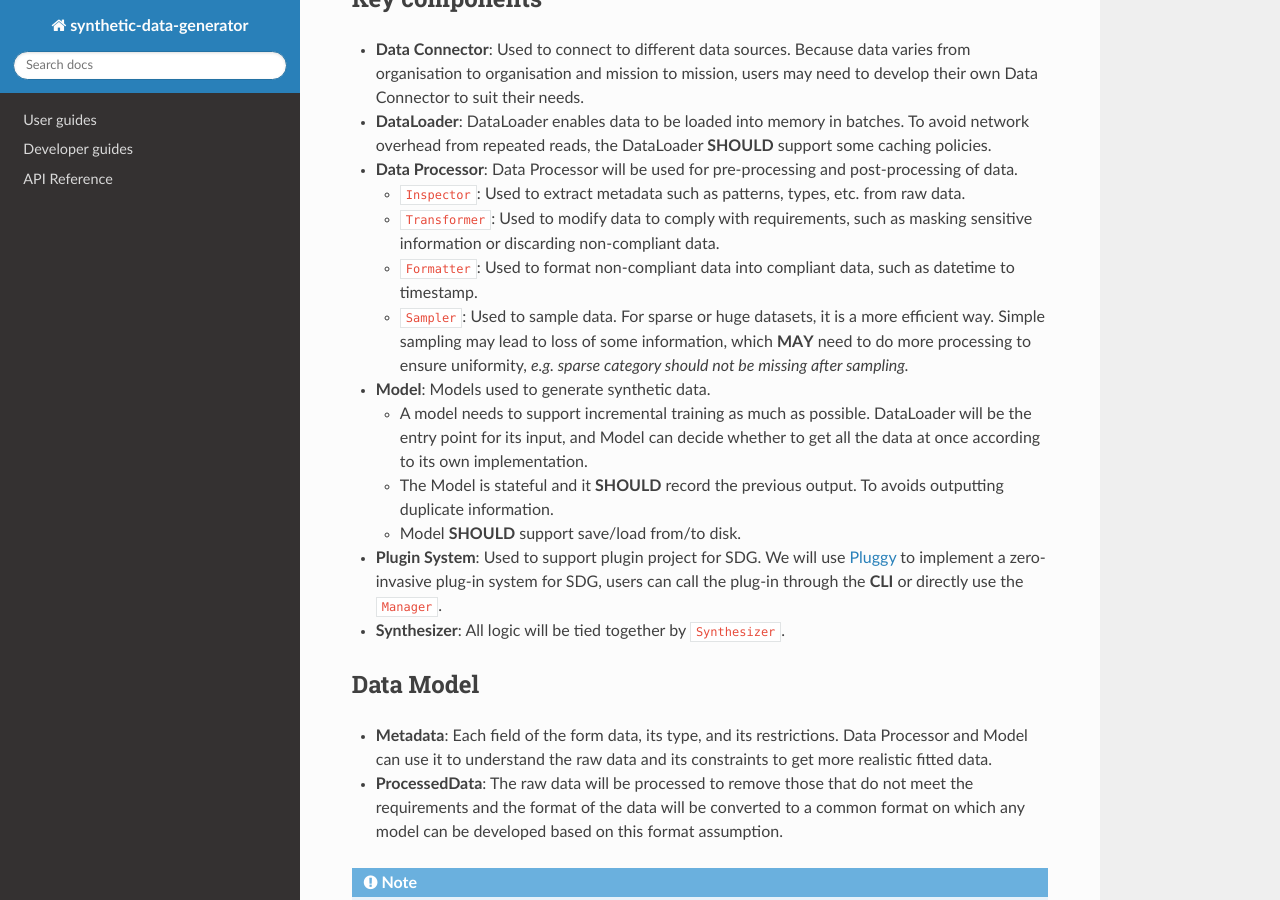
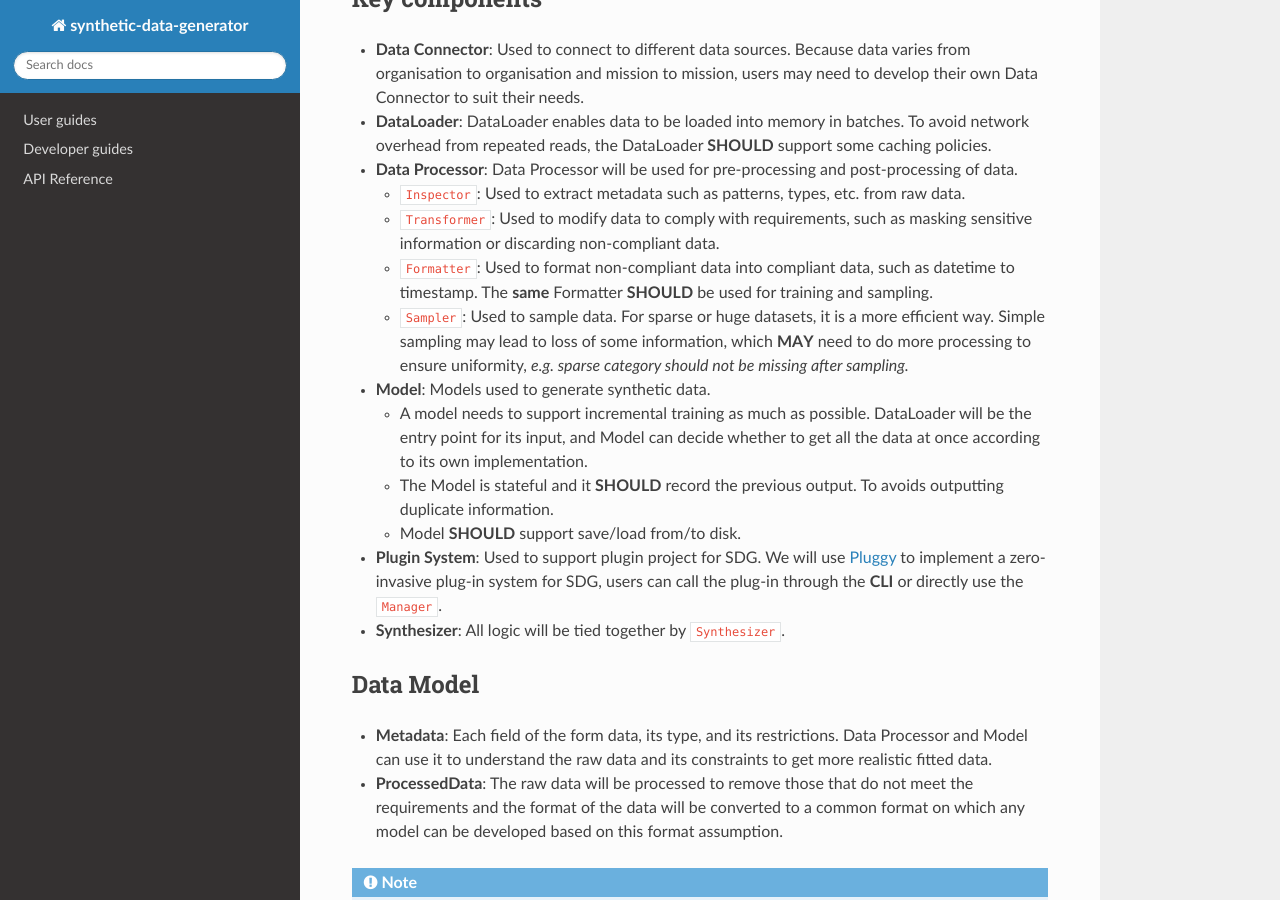
Before and after one commit to hitsz-ids/synthetic-data-generator, a Sphinx documentation site: the page built from docs/source/design/architecture.rst, in a window 1280 px wide and 900 px high, scrolled down 1539 px. Built offline with Sphinx 7.4.7 and the Read the Docs theme 2.0.0, drawn with Linux system fonts in a browser that asks for light colours; pages that are not in the unit, such as notebooks, are missing from menus.

Commit message:
Add more on docs

```diff
--- a/docs/source/design/architecture.rst
+++ b/docs/source/design/architecture.rst
@@ -53,6 +53,7 @@ Key components
   - ``Inspector``: Used to extract metadata such as patterns, types, etc. from raw data.
   - ``Transformer``: Used to modify data to comply with requirements, such as masking sensitive information or discarding non-compliant data.
   - ``Formatter``: Used to format non-compliant data into compliant data, such as datetime to timestamp.
+    The **same** Formatter **SHOULD** be used for training and sampling.
   - ``Sampler``: Used to sample data. For sparse or huge datasets, it is a more efficient way.
     Simple sampling may lead to loss of some information, which **MAY** need to do more processing to ensure uniformity,
     *e.g. sparse category should not be missing after sampling.*
```
